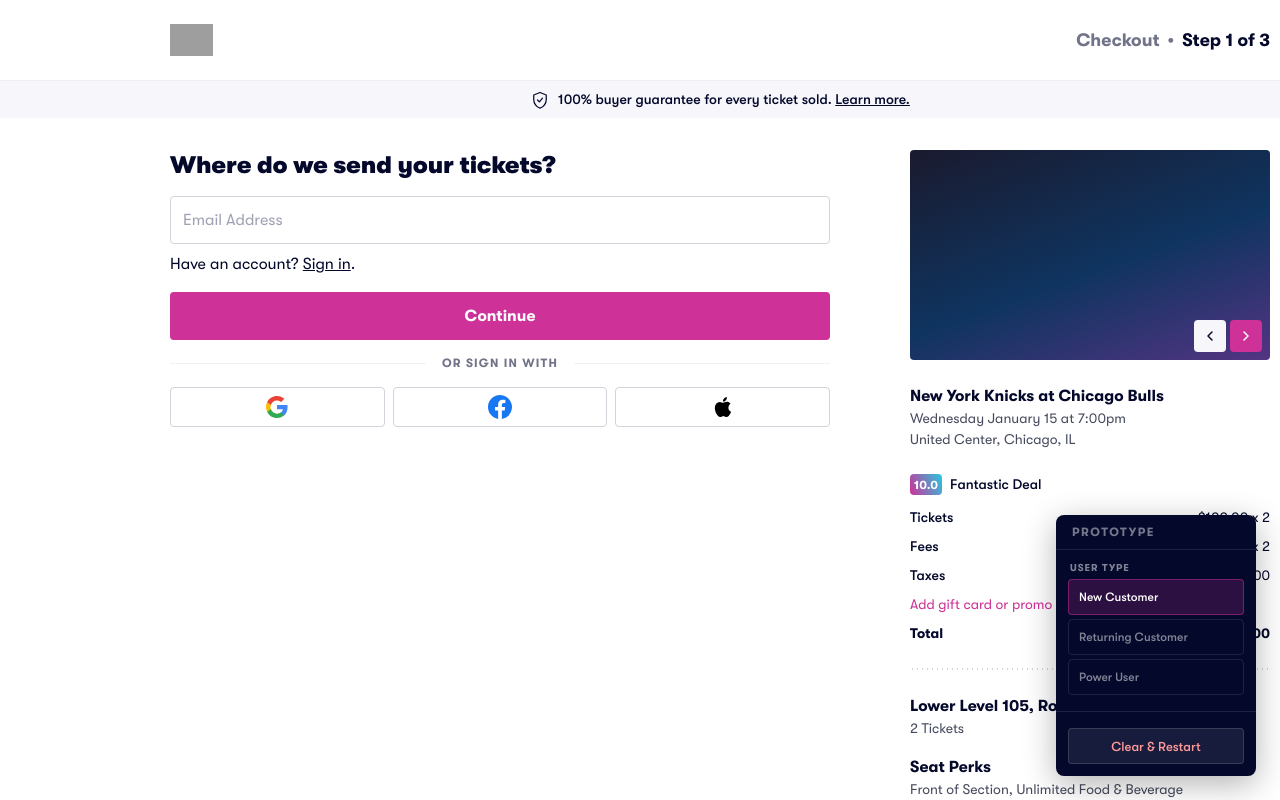
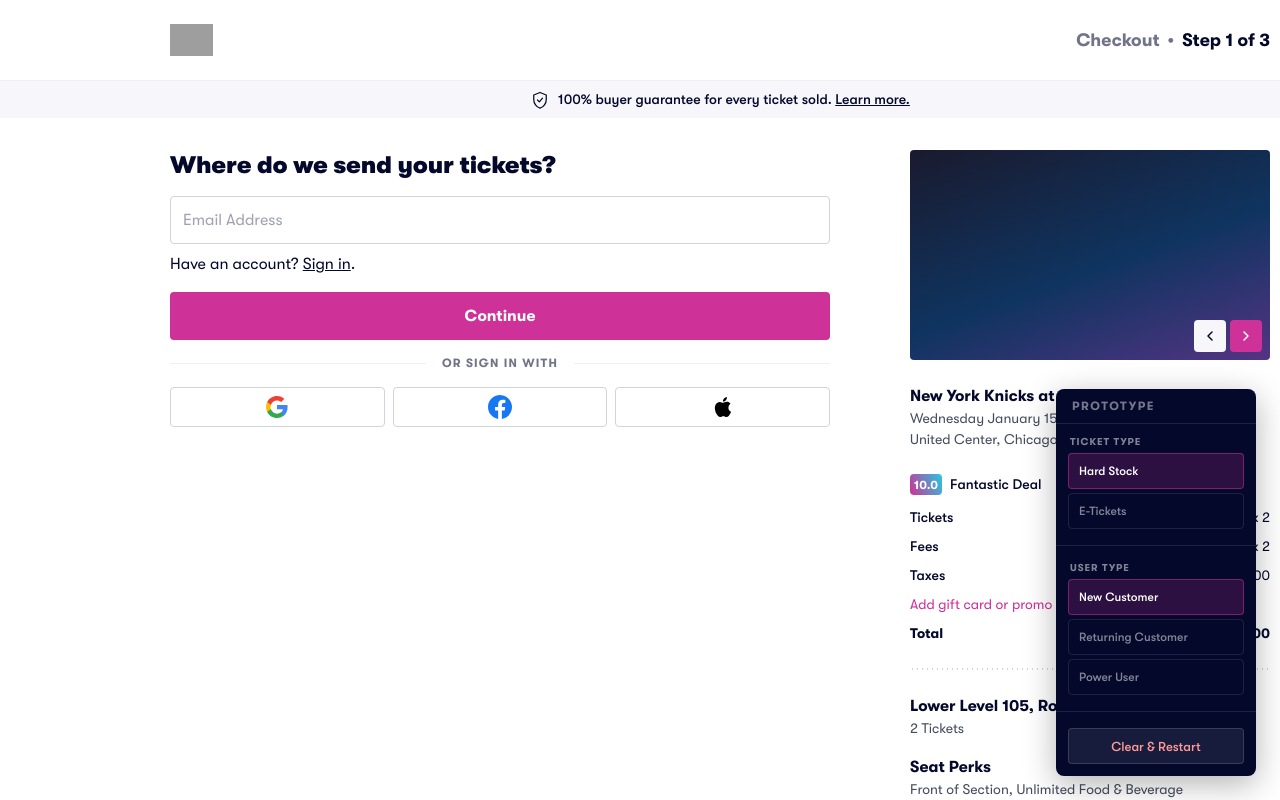
Before and after one commit to vivid-danny/checkout-prototype, a React (Vite) app: page / in a window 1280 px wide. Shown: the top 800 px of the page. Built offline with nearby package versions, Linux system fonts and the light colour scheme; grey boxes are pictures that could not be loaded.

Commit message:
added etickets

```diff
--- a/src/App.jsx
+++ b/src/App.jsx
@@ -31,9 +31,8 @@
 }
 
 const PROGRESS = {
-  login: 'Step 1 of 3',
-  shipping: 'Step 2 of 3',
-  payment: 'Step 3 of 3',
+  'hard-stock': { login: 'Step 1 of 3', shipping: 'Step 2 of 3', payment: 'Step 3 of 3' },
+  'e-ticket':   { login: 'Step 1 of 2', payment: 'Step 2 of 2' },
 }
 
 const EMPTY_FORM = {
@@ -42,6 +41,7 @@
 
 export default function App() {
   const [activeUser, setActiveUser] = useState('new')
+  const [ticketType, setTicketType] = useState('hard-stock')
   const [page, setPage] = useState('login')
   const [email, setEmail] = useState('')
   const [shippingForm, setShippingForm] = useState(EMPTY_FORM)
@@ -68,17 +68,30 @@
     reset()
   }
 
+  const handleTicketTypeChange = (type) => {
+    setTicketType(type)
+    reset()
+  }
+
   const handleLoginContinue = (e) => {
     const profile = USER_PROFILES[activeUser]
     setEmail(e)
     setAddresses([...profile.savedAddresses])
     setSavedCards([...profile.savedCards])
-    if (profile.savedAddresses.length > 0) {
-      setShippingForm({ ...profile.savedAddresses[0] })
+    if (ticketType === 'e-ticket') {
+      if (profile.savedCards.length > 0) {
+        setCardData({ ...profile.savedCards[0] })
+        setSelectedPayment('credit-card')
+      }
+      setPage('payment')
     } else {
-      setShippingForm(EMPTY_FORM)
+      if (profile.savedAddresses.length > 0) {
+        setShippingForm({ ...profile.savedAddresses[0] })
+      } else {
+        setShippingForm(EMPTY_FORM)
+      }
+      setPage('shipping')
     }
-    setPage('shipping')
   }
 
   const handleAddAddress = (addr) => {
@@ -114,11 +127,12 @@
   return (
     <>
       <CheckoutLayout
-        progress={PROGRESS[page]}
+        progress={PROGRESS[ticketType][page]}
         event={ORDER.event}
         pricing={ORDER.pricing}
         ticketDetails={ORDER.ticketDetails}
         selectedShipping={page === 'payment' ? selectedShipping : null}
+        ticketType={ticketType}
       >
         {page === 'login' && (
           <LoginPage
@@ -159,6 +173,7 @@
             setSelectedPayment={setSelectedPayment}
             onGoToLogin={() => setPage('login')}
             onGoToShipping={() => setPage('shipping')}
+            ticketType={ticketType}
           />
         )}
       </CheckoutLayout>
@@ -168,6 +183,8 @@
         users={users}
         activeUser={activeUser}
         onUserChange={handleUserChange}
+        ticketType={ticketType}
+        onTicketTypeChange={handleTicketTypeChange}
       />
     </>
   )
--- a/src/components/CheckoutLayout.jsx
+++ b/src/components/CheckoutLayout.jsx
@@ -3,7 +3,7 @@
 import Footer from './Footer'
 import Sidebar from './Sidebar'
 
-export default function CheckoutLayout({ progress, event, pricing, ticketDetails, selectedShipping, children }) {
+export default function CheckoutLayout({ progress, event, pricing, ticketDetails, selectedShipping, ticketType, children }) {
   return (
     <div className="checkout-page">
       <Header progress={progress} />
@@ -18,6 +18,7 @@
             pricing={pricing}
             ticketDetails={ticketDetails}
             selectedShipping={selectedShipping}
+            ticketType={ticketType}
           />
         </div>
       </main>
--- a/src/components/PrototypeControls.jsx
+++ b/src/components/PrototypeControls.jsx
@@ -1,10 +1,30 @@
-export default function PrototypeControls({ actions = [], onReset, users = [], activeUser, onUserChange }) {
+const TICKET_TYPES = [
+  { id: 'hard-stock', label: 'Hard Stock' },
+  { id: 'e-ticket', label: 'E-Tickets' },
+]
+
+export default function PrototypeControls({ actions = [], onReset, users = [], activeUser, onUserChange, ticketType, onTicketTypeChange }) {
   return (
     <div className="prototype-panel">
       <div className="prototype-panel-header">
         <span className="prototype-panel-title">Prototype</span>
       </div>
       <div className="prototype-panel-body">
+        <div className="prototype-user-section">
+          <span className="prototype-user-label">Ticket Type</span>
+          <div className="prototype-user-btns">
+            {TICKET_TYPES.map(({ id, label }) => (
+              <button
+                key={id}
+                className={`prototype-user-btn${ticketType === id ? ' prototype-user-btn--active' : ''}`}
+                onClick={() => onTicketTypeChange(id)}
+              >
+                {label}
+              </button>
+            ))}
+          </div>
+        </div>
+        <div className="prototype-panel-divider" />
         {users.length > 0 && (
           <>
             <div className="prototype-user-section">
--- a/src/components/Sidebar.jsx
+++ b/src/components/Sidebar.jsx
@@ -74,7 +74,7 @@
   )
 }
 
-export default function Sidebar({ event, pricing, ticketDetails, selectedShipping }) {
+export default function Sidebar({ event, pricing, ticketDetails, selectedShipping, ticketType }) {
   return (
     <aside className="sidebar">
       <div className="sidebar-gallery">
@@ -108,10 +108,12 @@
           <p className="ticket-info-title">Seat Perks</p>
           <p className="ticket-info-desc">{ticketDetails.perks}</p>
         </div>
-        <div className="ticket-info-group">
-          <p className="ticket-info-title">{ticketDetails.delivery}</p>
-          <p className="ticket-info-desc">{ticketDetails.deliveryNote}</p>
-        </div>
+        {ticketType !== 'e-ticket' && (
+          <div className="ticket-info-group">
+            <p className="ticket-info-title">{ticketDetails.delivery}</p>
+            <p className="ticket-info-desc">{ticketDetails.deliveryNote}</p>
+          </div>
+        )}
         <div className="ticket-info-group">
           <p className="ticket-info-title">In Hand Date</p>
           <p className="ticket-info-desc">{ticketDetails.inHandDate}</p>
--- a/src/pages/PaymentPage.jsx
+++ b/src/pages/PaymentPage.jsx
@@ -56,7 +56,7 @@
 }
 
 const PaymentPage = forwardRef(function PaymentPage(
-  { email, shippingForm, addresses, onAddAddress, cardData, setCardData, savedCards, onAddCard, fillData, selectedPayment, setSelectedPayment, onGoToLogin, onGoToShipping },
+  { email, shippingForm, addresses, onAddAddress, cardData, setCardData, savedCards, onAddCard, fillData, selectedPayment, setSelectedPayment, onGoToLogin, onGoToShipping, ticketType },
   ref
 ) {
   const [showCardModal, setShowCardModal] = useState(false)
@@ -179,6 +179,7 @@
           </div>
         </div>
 
+        {ticketType !== 'e-ticket' && (
           <div className="review-section review-payment-section">
             <p className="review-section-label">Shipping Address</p>
             <div className="review-section-row">
@@ -186,6 +187,7 @@
               <button className="btn-update" onClick={onGoToShipping}>Update</button>
             </div>
           </div>
+        )}
 
         <div className="review-section review-payment-section">
           <p className="review-section-label">Payment Method</p>
@@ -362,10 +364,7 @@
 
       <div className="review-cta">
         <p className="terms-text">
-          By clicking "Buy now", you agree to the <a href="#">Terms</a>,{' '}
-          <a href="#">Rewards Program Terms</a> and confirm that you are aware that you
-          are making a purchase on a resale marketplace and may be paying above face value
-          for tickets. All prices in USD. All sales are final.
+          By clicking "Buy now" you agree to the <a href="#">Terms and Conditions</a>. All sales are final.
         </p>
         <button className="btn-primary" disabled={!canBuy}>Buy now</button>
       </div>
```
Lines whose indentation alone changed are shown as unchanged.
